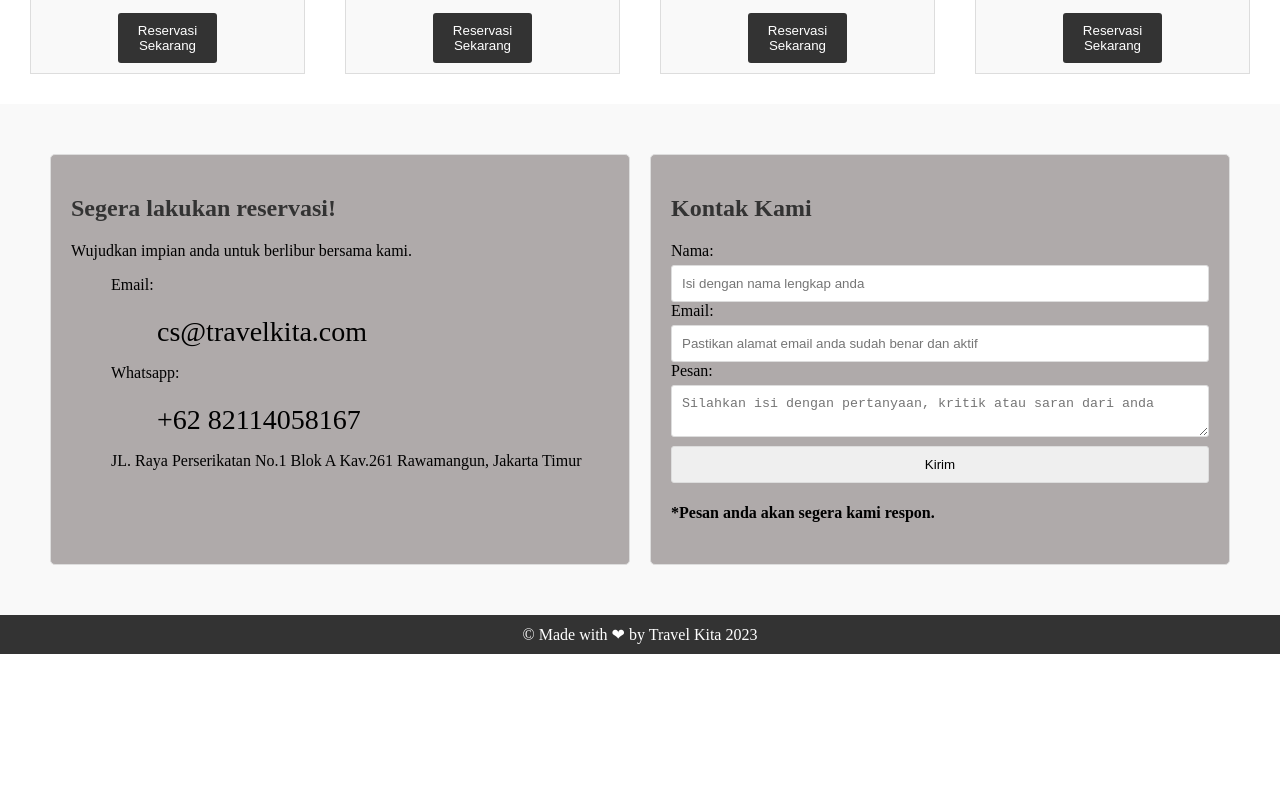
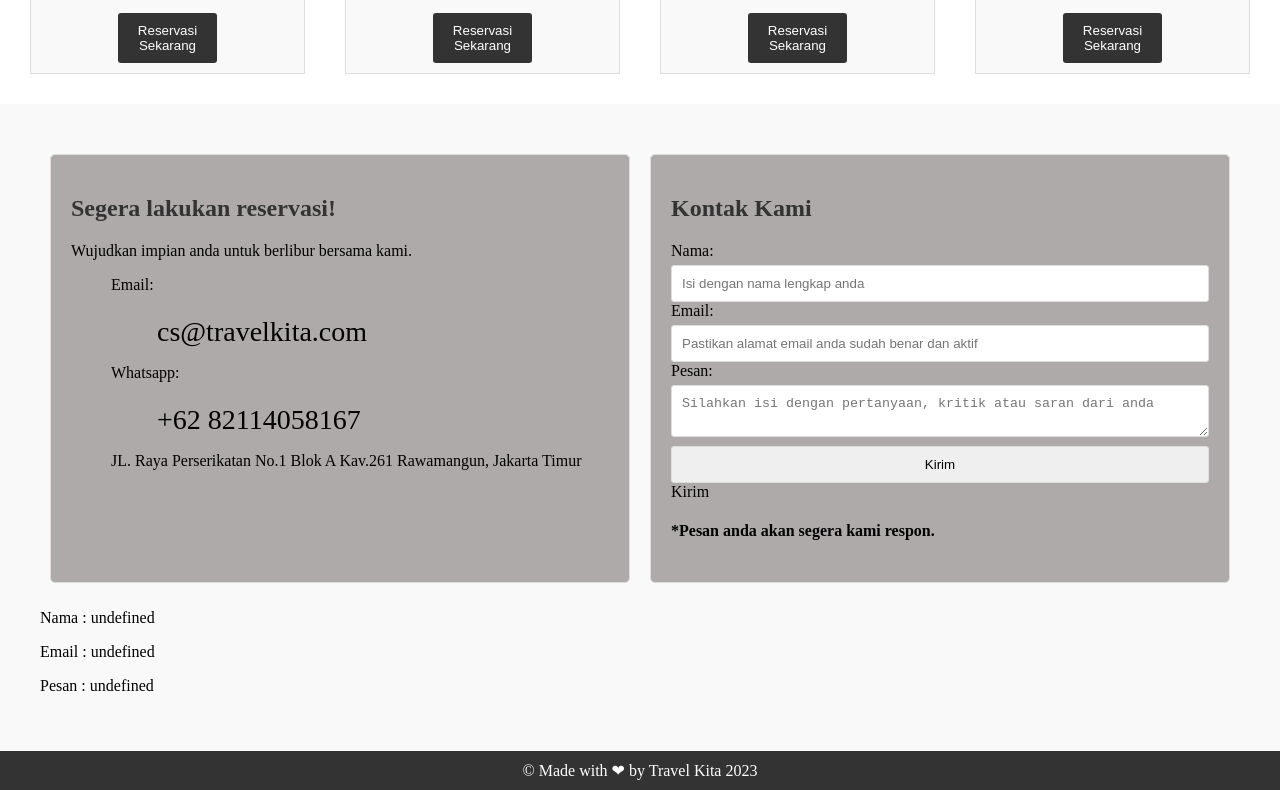
Before and after one commit to revou-fundamental-course/13-nov-23-harislaksliosda, a plain HTML site: page index.html in a window 1280 px wide. Shown: the part 1015-1805 px from the top of the page. Before the commit the page ends 1669 px from the top, so only its background shows below. Drawn offline with Linux system fonts and the light colour scheme.

Commit message:
fixing js

```diff
--- a/index.html
+++ b/index.html
@@ -66,23 +66,23 @@
                         <li>JL. Raya Perserikatan No.1 Blok A Kav.261 Rawamangun, Jakarta Timur</li>
                     </ul>
                 </div>
-                <div class="form" name="formPesan" onsubmit="return validateForm()">
+                <div class="form">
                     <h2>Kontak Kami</h2>
-                    <form>
-                        Nama: <input placeholder="Isi dengan nama lengkap anda" type="text" id="nama" name="nama" /><br>
-                        Email: <input type="email" name="email" placeholder="Pastikan alamat email anda sudah benar dan aktif" /><br>
+                    <form  name="formPesan" onsubmit="return validateForm()">
+                        Nama: <input placeholder="Isi dengan nama lengkap anda" type="text" name="input-nama" /><br>
+                        Email: <input  placeholder="Pastikan alamat email anda sudah benar dan aktif" type="email" name="email" /><br>
                         Pesan: <textarea placeholder="Silahkan isi dengan pertanyaan, kritik atau saran dari anda" name="pesan"></textarea><br>
-                        <input type="submit" value="Kirim"/>
+                        <input type="submit" value="Kirim">Kirim</input>
                         <p id="data-kosong"></p>
                     </form>
                     <h4>*Pesan anda akan segera kami respon.</h4>
                 </div>
             </div>
-            <!-- <div >
+            <div >
                 <p>Nama : <span id="sender-name"></span></p>
                 <p>Email : <span id="sender-email"></span></p>
                 <p>Pesan : <span id="sender-pesan"></span></p>
-            </div> -->
+            </div>
         </section>
     <footer>
         &copy; Made with ❤ by Travel Kita 2023
--- a/js/script.js
+++ b/js/script.js
@@ -5,23 +5,24 @@ function replaceName() {
 // replaceName();
 
 function validateForm () {
-    const name = document.forms["formPesan"]["nama"].value;
-    const email = document.forms["formPesan"]["email"].value;
-    const pesan = document.forms["formPesan"]["pesan"].value;
+    const nama = document.forms["formPesan"]["input-nama"].value
+    const email = document.forms["formPesan"]["email"].value
+    const pesan = document.forms["formPesan"]["pesan"].value
 
-    if (name == "" || email == "" || pesan == "") {
+    if (nama == "" || email == "" || pesan == "") {
         document.getElementById("data-kosong").innerHTML = "Data tidak boleh kosong!"
         // alert("Data tidak boleh kosong");
         return false;
     }
-    setSenderUI(name, email, pesan);
+    setSenderUI(nama, email, pesan);
     return false;
 }
 validateForm();
 
-function setSenderUI(name, email, pesan){
-    document.getElementById("sender-name").innerHTML = name;
+function setSenderUI(nama, email, pesan){
+    document.getElementById("sender-name").innerHTML = nama;
     document.getElementById("sender-email").innerHTML = email;
     document.getElementById("sender-pesan").innerHTML = pesan;
+    document.getElementById("data-kosong").innerHTML = "";
 }
-// setSenderUI();
+setSenderUI();
```
